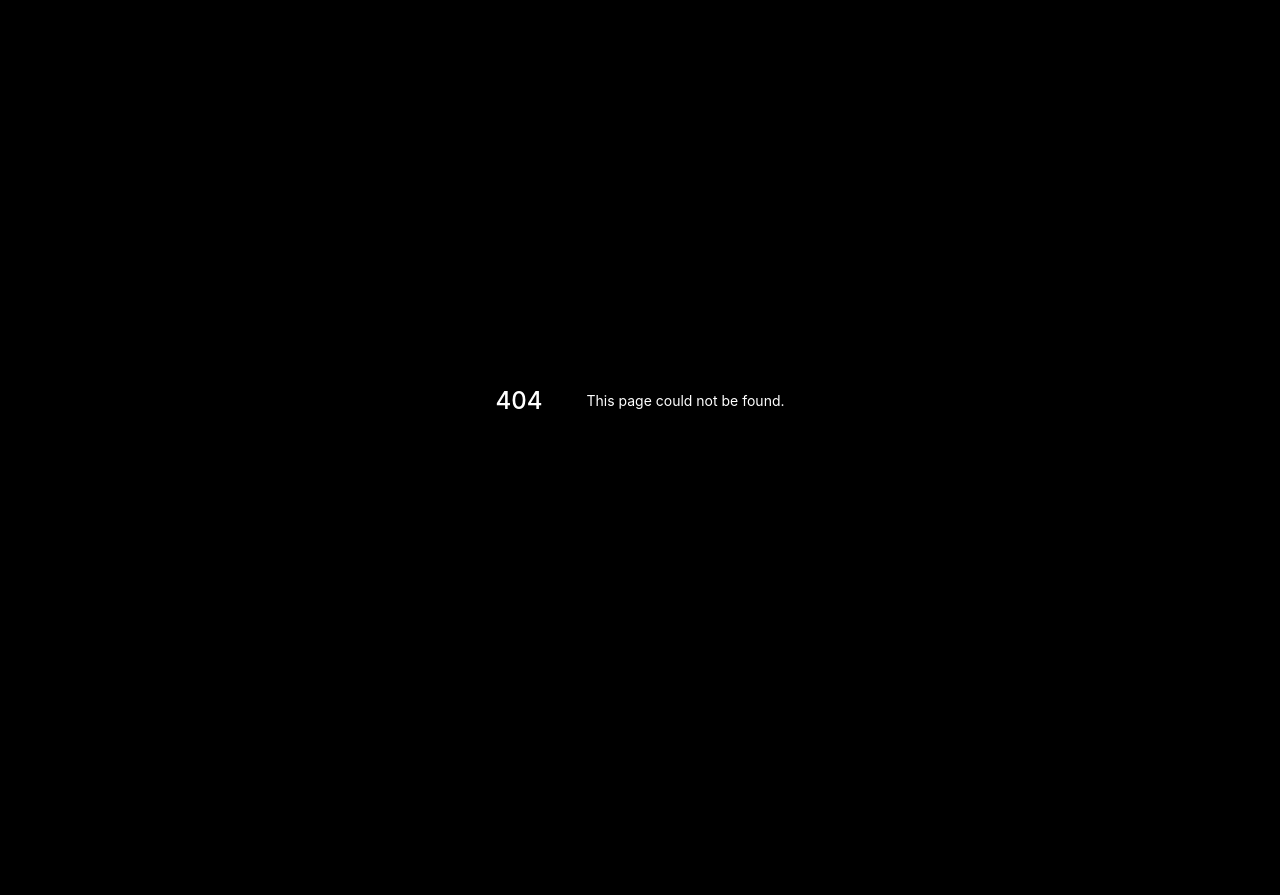
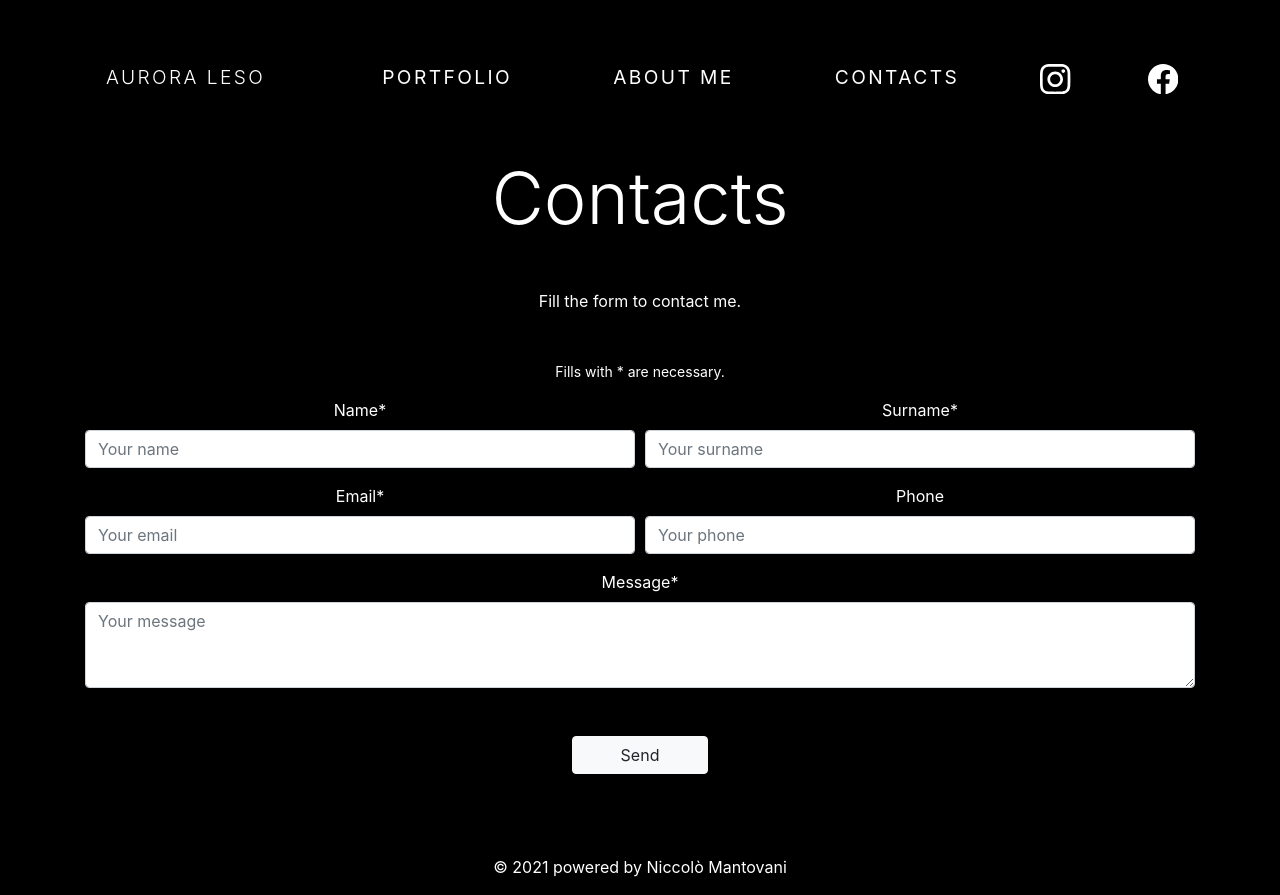
Before and after one commit to nicomanto/Photo-site, a Next.js app: page /contacts in a window 1280 px wide. Before the commit this address had no page. Before the commit the page ends 800 px from the top, so only its background shows below. Built offline with nearby package versions, Linux system fonts and the light colour scheme.

Commit message:
Add citation interface, change content in page

```diff
--- a/components/Layout.tsx
+++ b/components/Layout.tsx
@@ -16,7 +16,7 @@ const Layout = ({
   navbar = [
     { title: "Portfolio", URL: "/portfolio" },
     { title: "About me", URL: "/aboutMe" },
-    { title: "Contact", URL: "/contact" },
+    { title: "Contacts", URL: "/contacts" },
   ],
 }: Props) => (
   <div>
--- /dev/null
+++ b/interfaces/Citation.tsx
@@ -0,0 +1,6 @@
+interface Citation {
+  readonly citation: string;
+  readonly author: string;
+}
+
+export default Citation;
--- a/pages/contact/index.tsx
+++ b/pages/contacts/index.tsx
@@ -4,9 +4,9 @@ import FormEmail from "../../components/Email/FormEmail";
 
 const ContactPage = () => {
   return (
-    <Layout title="Contact">
+    <Layout title="Contacts">
       <div className="container text-center">
-        <h1 className="display-3 mx-2">Contact</h1>
+        <h1 className="display-3 mx-2">Contacts</h1>
         <FormEmail />
       </div>
     </Layout>
```
Also changed, not shown: pages/index.tsx (+17 -10 lines).
